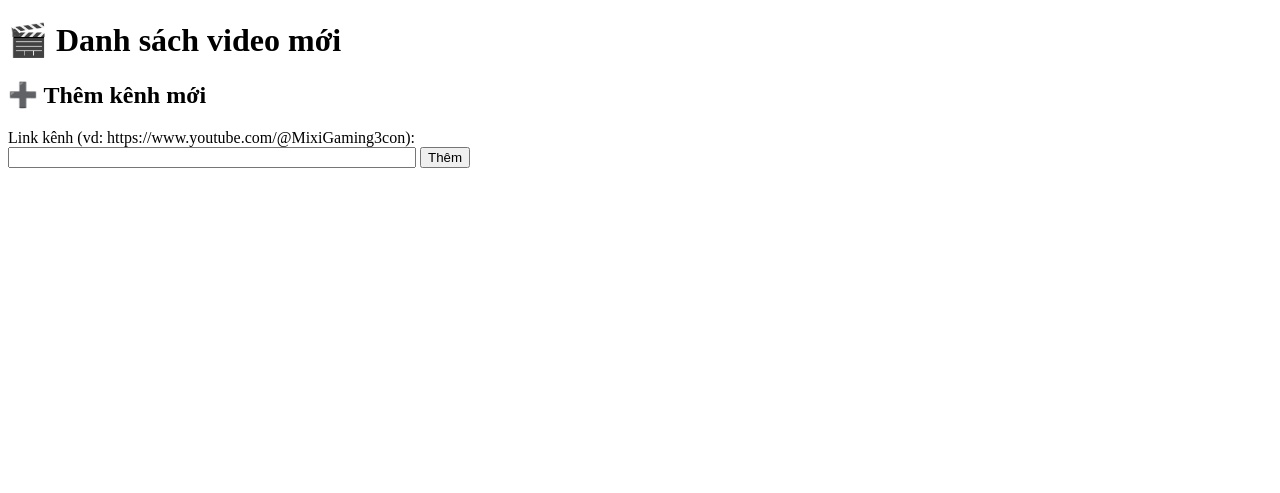
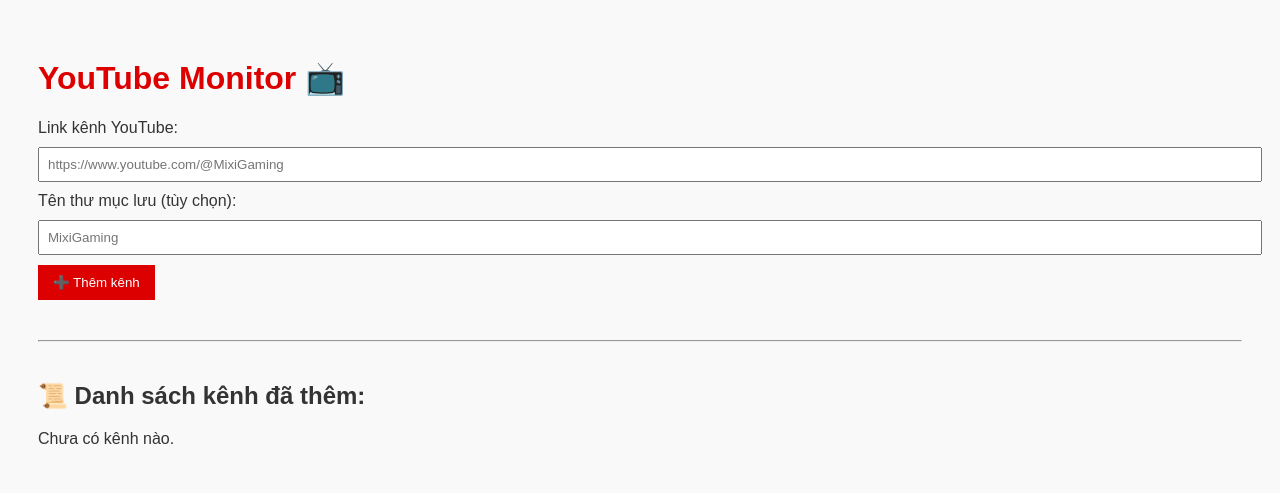
Before and after one commit to truchuynh123/youtube-monitor, a Flask app: template templates/index.html in a window 1280 px wide. Shown: the top 493 px of the page. Run offline with Flask 3, Linux system fonts and the light colour scheme; the template is opened without the code that fills it, so the values that code supplies are empty.

Commit message:
Cập nhật giao diện và logic hiển thị video mới

```diff
--- a/requirements.txt
+++ b/requirements.txt
@@ -1,3 +1,3 @@
 Flask
 requests
-yt-dlp
+yt-dlp==2025.6.30
--- a/templates/index.html
+++ b/templates/index.html
@@ -1,35 +1,86 @@
 <!DOCTYPE html>
-<html>
+<html lang="en">
 <head>
     <meta charset="UTF-8">
-    <title>Theo dõi kênh YouTube</title>
+    <title>YouTube Monitor</title>
+    <style>
+        body {
+            font-family: Arial, sans-serif;
+            background: #f9f9f9;
+            padding: 30px;
+            color: #333;
+        }
+        h1 {
+            color: #d00;
+        }
+        form {
+            margin-bottom: 20px;
+        }
+        label, input, button {
+            display: block;
+            margin-top: 10px;
+        }
+        input[type="text"] {
+            width: 100%;
+            padding: 8px;
+        }
+        button {
+            padding: 10px 15px;
+            margin-top: 10px;
+            background-color: #d00;
+            color: white;
+            border: none;
+            cursor: pointer;
+        }
+        button:hover {
+            background-color: #a00;
+        }
+        .channel {
+            margin-top: 20px;
+            padding: 15px;
+            background-color: white;
+            border-radius: 5px;
+            box-shadow: 0 0 5px rgba(0,0,0,0.1);
+        }
+        .video {
+            margin-left: 20px;
+        }
+        a {
+            color: #d00;
+            text-decoration: none;
+        }
+        a:hover {
+            text-decoration: underline;
+        }
+        hr {
+            margin: 40px 0;
+        }
+    </style>
 </head>
 <body>
-    <h1>🎬 Danh sách video mới</h1>
+    <h1>YouTube Monitor 📺</h1>
 
-    {% for channel in channels %}
-    <div style="border: 1px solid #aaa; margin: 10px; padding: 10px;">
-        <h2>{{ channel.name }}</h2>
-        {% if videos[channel.name] %}
-        <ul>
-            {% for video in videos[channel.name] %}
-            <li>
-                <a href="https://www.youtube.com/watch?v={{ video.id }}" target="_blank">{{ video.title }}</a>
-                (📅 {{ video.uploaded }})
-            </li>
-            {% endfor %}
-        </ul>
-        {% else %}
-        <p>Không có video mới trong 24h</p>
-        {% endif %}
-    </div>
+    <form action="/add_channel" method="post">
+        <label for="channel_url">Link kênh YouTube:</label>
+        <input type="text" id="channel_url" name="channel_url" placeholder="https://www.youtube.com/@MixiGaming" required>
+
+        <label for="folder_name">Tên thư mục lưu (tùy chọn):</label>
+        <input type="text" id="folder_name" name="folder_name" placeholder="MixiGaming">
+
+        <button type="submit">➕ Thêm kênh</button>
+    </form>
+
+    <hr>
+
+    <h2>📜 Danh sách kênh đã thêm:</h2>
+    {% for cid, info in channels.items() %}
+        <div class="channel">
+            <strong>{{ info['name'] }} ({{ cid }})</strong><br>
+            <a href="https://www.youtube.com/channel/{{ cid }}" target="_blank">🔗 Mở kênh</a> |
+            <a href="/videos/{{ cid }}">📹 Xem video mới trong 1 ngày</a>
+        </div>
+    {% else %}
+        <p>Chưa có kênh nào.</p>
     {% endfor %}
-
-    <h2>➕ Thêm kênh mới</h2>
-    <form method="post" action="/add_channel">
-        <label>Link kênh (vd: https://www.youtube.com/@MixiGaming3con):</label><br>
-        <input type="text" name="link" style="width: 400px;" required>
-        <input type="submit" value="Thêm">
-    </form>
 </body>
 </html>
```
Also changed, not shown: .render.yaml (deleted).
